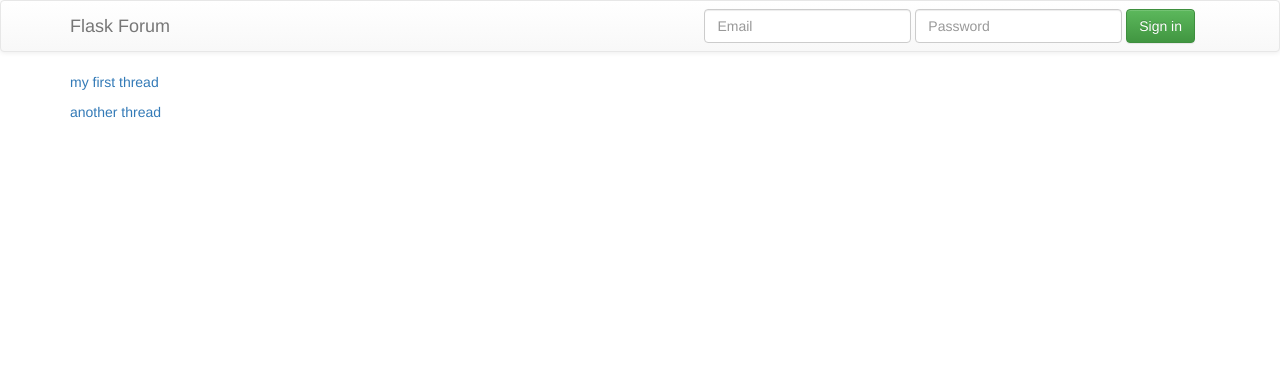
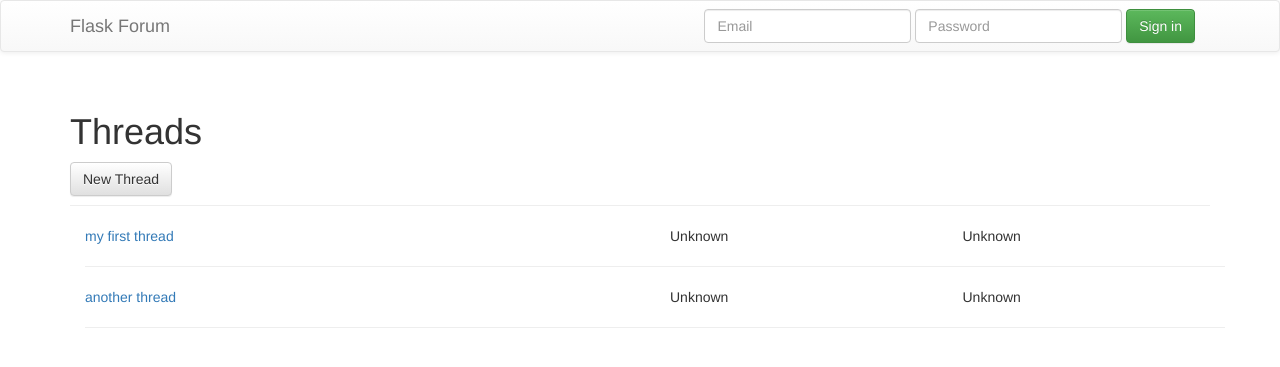
Before and after one commit to zrbecker/flask_forum_techio_tutorial, a Flask app: page / in a window 1280 px wide. Shown: the top 367 px of the page. Run offline with Flask 2, Linux system fonts and the light colour scheme; data comes from the database, SQL or seed files in the repository; some libraries are stand-ins or nearby versions.

Commit message:
made prettier

```diff
--- a/projects/forum-project/flask_forum/templates/threads.html
+++ b/projects/forum-project/flask_forum/templates/threads.html
@@ -2,9 +2,23 @@
 
 {% block content %}
 
+<div class="page-header">
+  <h1>Threads</h1>
+  <a href="#" class="btn btn-default">New Thread</a>
+</div>
+
+<div class="container">
 {% for thread in threads %}
-<p><a href="{{ url_for('posts', thread_id=thread.thread_id) }}">
-  {{ thread.title }}</a></p>
+  <div class="row">
+    <div class="col-md-6">
+      <a href="{{ url_for('posts', thread_id=thread.thread_id) }}">
+        {{ thread.title }}</a>
+    </div>
+    <div class="col-md-3">Unknown</div>
+    <div class="col-md-3">Unknown</div>
+  </div>
+  <hr />
 {% endfor %}
+</div>
 
 {% endblock %}
```
Also changed, not shown: projects/forum-project/flask_forum/templates/posts.html (+16 -3 lines).
